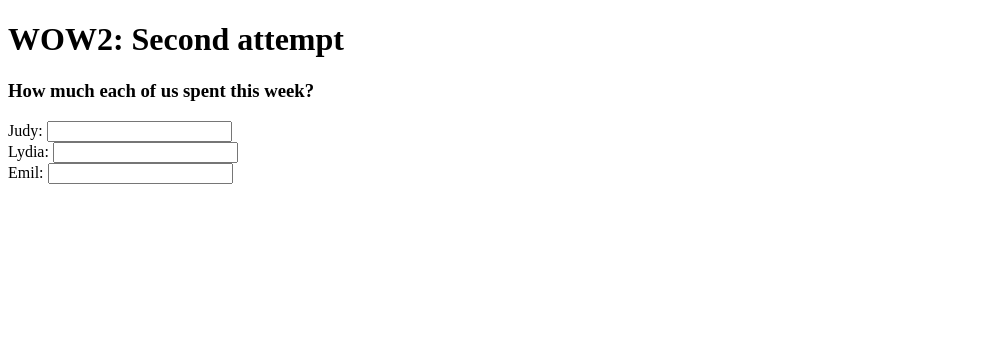
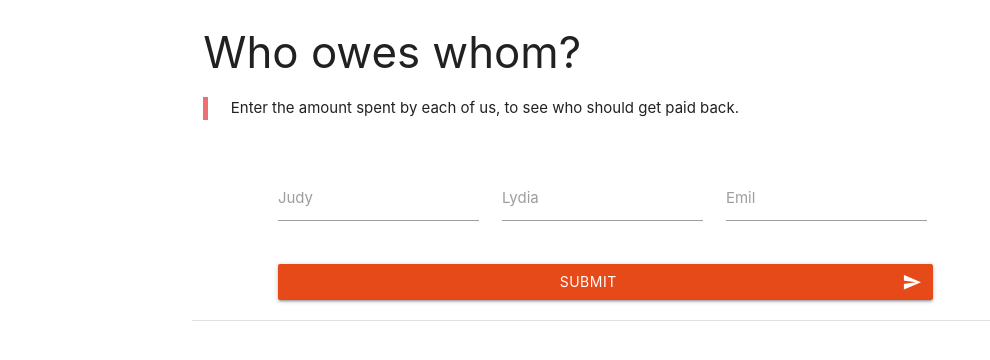
Before and after one commit to EmilPlacheta/100-days-of-code-files, a plain HTML site: page WOW2/index.html in a window 1280 px wide. Shown: the whole page, without its empty margins (0-990 px from the left). Drawn offline with nearby package versions, Linux system fonts and the light colour scheme.

Commit message:
day6, added UI to the app

```diff
--- a/WOW2/index.html
+++ b/WOW2/index.html
@@ -5,31 +5,86 @@
     <meta name="viewport" content="width=device-width, initial-scale=1.0" />
     <meta http-equiv="X-UA-Compatible" content="ie=edge" />
     <title>Document</title>
+
+    <link
+      href="https://fonts.googleapis.com/icon?family=Material+Icons"
+      rel="stylesheet"
+    />
+    <!-- Compiled and minified CSS -->
+    <link
+      rel="stylesheet"
+      href="https://cdnjs.cloudflare.com/ajax/libs/materialize/1.0.0/css/materialize.min.css"
+    />
+
+    <link rel="stylesheet" href="main.css" />
+
+    <!-- Compiled and minified JavaScript -->
+    <script src="https://cdnjs.cloudflare.com/ajax/libs/materialize/1.0.0/js/materialize.min.js"></script>
   </head>
   <body>
-    <main>
-      <div class="container">
-        <h1>WOW2: Second attempt</h1>
-        <h3>How much each of us spent this week?</h3>
-        <div class="form-container">
-          <form>
-            <div class="input-container">
-              <span class="name">Judy: </span>
-              <input type="text" id="whatJudySpent" />
-            </div>
-            <div class="input-container">
-              <span class="name">Lydia: </span>
-              <input type="text" id="whatLydiaSpent" />
-            </div>
-            <div class="input-container">
-              <span class="name">Emil: </span>
-              <input type="text" id="whatEmilSpent" />
-            </div>
-          </form>
+    <div class="container">
+      <div class="row">
+        <div class="col s12">
+          <h3>Who owes whom?</h3>
+          <blockquote>
+            Enter the amount spent by each of us, to see who should get paid
+            back.
+          </blockquote>
         </div>
       </div>
-    </main>
-    <span id="result"></span>
+
+      <div class="row">
+        <form class="col s12 offset-m1">
+          <div class="row">
+            <div class="input-field col s4 m3">
+              <input id="whatJudySpent" type="text" />
+              <label for="whatJudySpent">Judy</label>
+            </div>
+
+            <div class="input-field col s4 m3">
+              <input id="whatLydiaSpent" type="text" />
+              <label for="whatLydiaSpent">Lydia</label>
+            </div>
+
+            <div class="input-field col s4 m3">
+              <input id="whatEmilSpent" type="text" />
+              <label for="whatEmilSpent">Emil</label>
+            </div>
+          </div>
+          <button
+            class="btn deep-orange darken-2 waves-effect waves-light col s12 m9"
+            id="submit-button"
+            type="submit"
+            name="action"
+          >
+            Submit
+            <i class="material-icons right">send</i>
+          </button>
+        </form>
+      </div>
+
+      <div class="divider"></div>
+      <div class="breathe"></div>
+
+      <div class="row hide" id="resultContainer">
+        <div class="col s12 m9 offset-m1">
+          <h4>
+            Together, we have spent
+            <span class="deep-orange-text darken-2">£</span
+            ><span class="deep-orange-text darken-2" id="total">0.00</span>, the
+            fair share is <span class="deep-orange-text darken-2">£</span
+            ><span id="fairShare" class="deep-orange-text darken-2">0.00</span>
+          </h4>
+        </div>
+
+      <div class="breathe"></div>
+
+        <div class="row">
+          <div class="col s12">
+            <p id="result" class="flow-text">result</p>
+          </div>
+        </div>
+    </div>
 
     <script src="main.js"></script>
   </body>
--- /dev/null
+++ b/WOW2/main.css
@@ -0,0 +1,13 @@
+input:focus {
+  border-bottom: 1px solid #ff3d00 !important;
+  box-shadow: 0 1px 0 0 #ff3d00 !important;
+}
+/* label underline focus color */
+label.active {
+  color: #ff3d00 !important;
+}
+
+.breathe {
+  display: block;
+  height: 2rem;
+}
--- a/WOW2/main.js
+++ b/WOW2/main.js
@@ -1,46 +1,47 @@
 const $result = document.getElementById('result');
+const $total = document.getElementById('total');
+const $fairShare = document.getElementById('fairShare');
+const $submitButton = document.getElementById('submit-button');
+const $resultContainer = document.getElementById('resultContainer');
 
-/* const whatJudySpent = Number(document.getElementById('whatJudySpent').value);
+const whatJudySpent = Number(document.getElementById('whatJudySpent').value);
 const whatLydiaSpent = Number(document.getElementById('whatLydiaSpent').value);
 const whatEmilSpent = Number(document.getElementById('whatEmilSpent').value);
-const total = (whatJudySpent + whatLydiaSpent + whatEmilSpent).toFixed(2); */
-
-const group = [
-  {
-    name: 'Judy',
-    amountSpent: 50
-  },
-  {
-    name: 'Lydia',
-    amountSpent: 450
-  },
-  {
-    name: 'Emil',
-    amountSpent: 10
-  }
-];
 
 const owed = [];
 const owe = [];
+const group = [
+  { name: 'Judy', amountSpent: whatJudySpent },
+  { name: 'Lydia', amountSpent: whatLydiaSpent },
+  { name: 'Emil', amountSpent: whatEmilSpent }
+];
 
 const total = group.reduce((acc, num) => acc + num.amountSpent, 0);
 const fairShare = Number((total / group.length).toFixed(2));
-console.log(group.length);
-console.log(`Total amount spent: ${total}`);
-console.log(`Fair share : ${fairShare}`);
 
 group.forEach(el => {
   el.balance = (el.amountSpent - fairShare).toFixed(2);
 });
 
-const wow2 = function(group) {
+const calculate = function(group) {
   group.forEach(el =>
     el.balance > 0
-      ? owed.push(`${el.name} ${el.balance}`)
-      : owe.push(`${el.name} ${el.balance}`)
+      ? owed.push(`${el.name} should get back £${el.balance} `)
+      : owe.push(` ${el.name} needs to pay back £${el.balance}`)
   );
 };
-console.log(group);
-wow2(group);
-console.log(`Who is owed: ${owed}`);
-console.log(`From who and how much ${owe}`);
+//Calculate and display
+
+$submitButton.addEventListener('click', e => {
+  e.preventDefault();
+  calculate(group);
+  $resultContainer.classList.remove('hide');
+  $submitButton.classList.add('disabled');
+
+  $total.innerHTML = total;
+  $fairShare.innerHTML = fairShare;
+  $result.innerText = `
+    ${owed}
+    ${owe}
+  `;
+});
```
